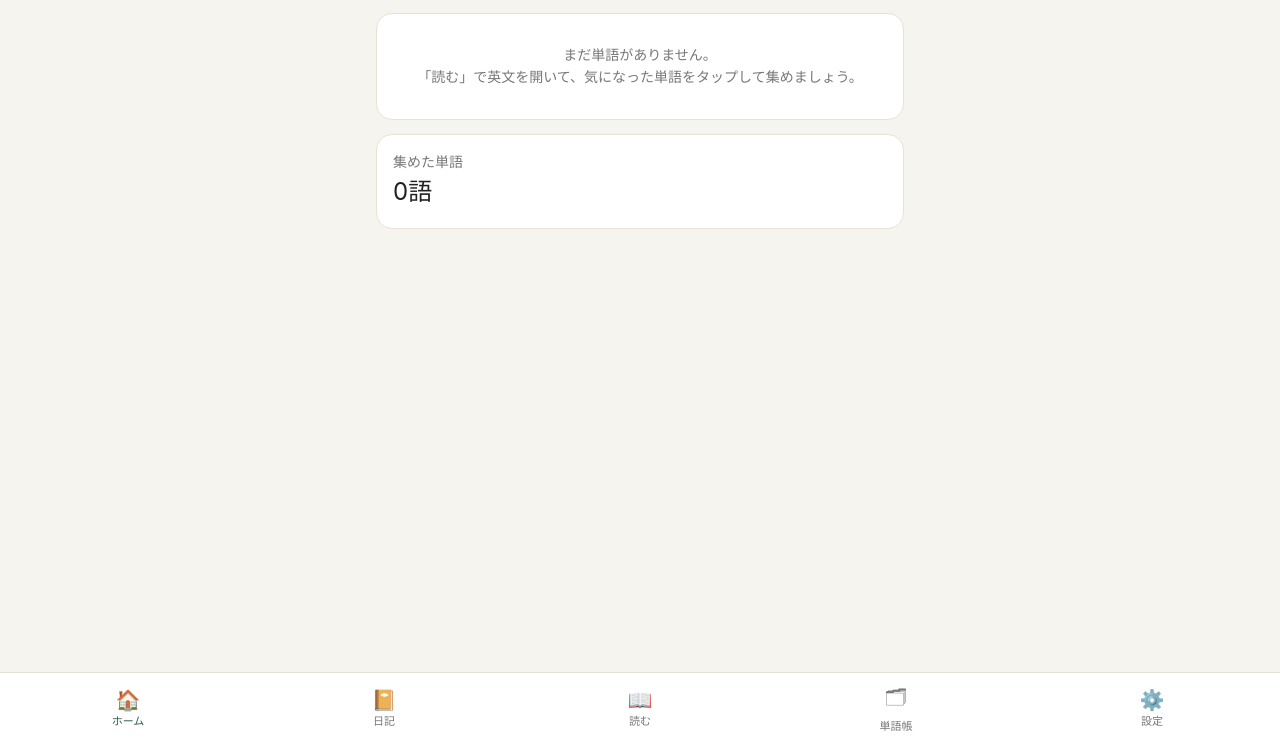
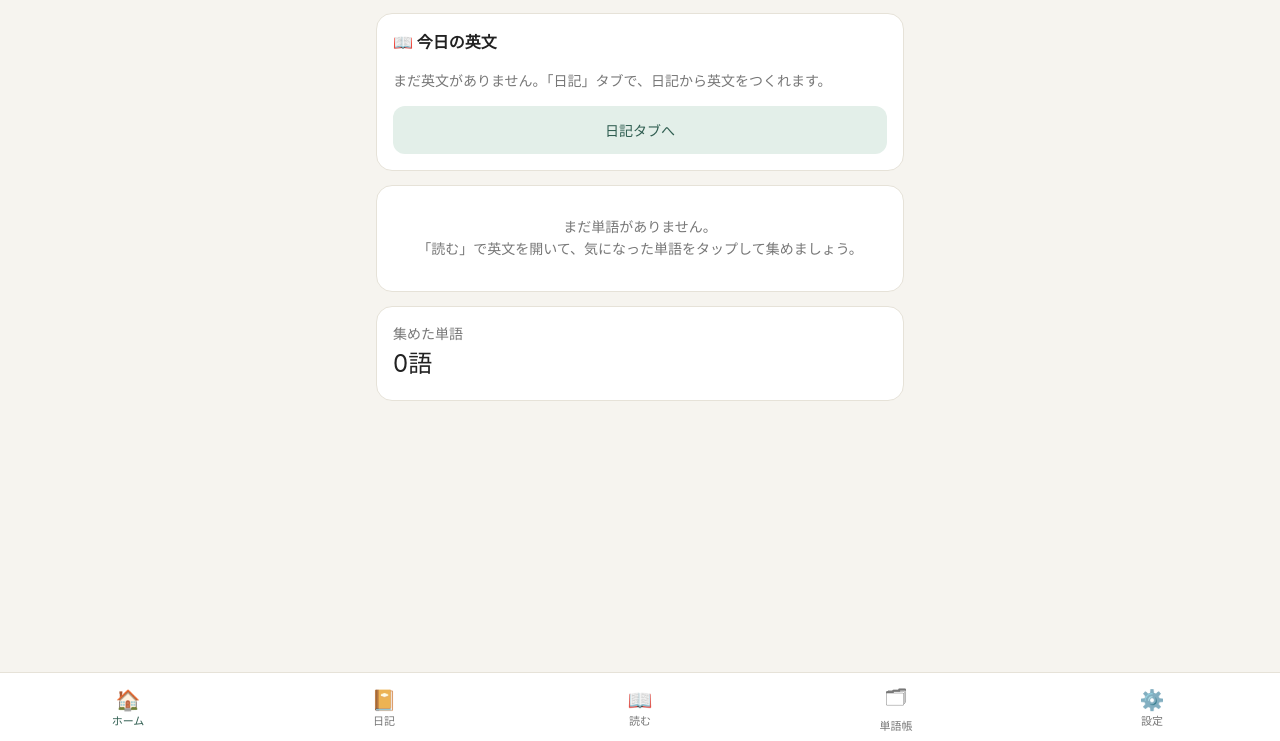
Before and after one commit to shogoa68-cmyk/eigo-nikki, a plain HTML site: page index.html in a window 1280 px wide. Shown: the part 59-800 px from the top of the page. Drawn offline with Linux system fonts and the light colour scheme.

Commit message:
ホーム画面に「今日の英文」を追加 (#7)
- いちばん新しい英文をホームの上部に表示（今日／昨日／最新（月/日））
- ホームのまま「聴く」「止める」ができる
- 「訳・単語・文法を見る」で読む画面の詳細に移動
- 英文がまだないときは、日記タブへの案内を表示


Claude-Session: https://claude.ai/code/session_01PCJsjv88vGDWwPgehSVNk6

Co-authored-by: Claude <noreply@anthropic.com>

```diff
--- a/index.html
+++ b/index.html
@@ -131,6 +131,17 @@ function render() {
 /* ---------- ホーム ---------- */
 function dueCards() { const now = Date.now(); return S.cards.filter(c => c.due <= now).sort((a, b) => a.due - b.due); }
 function remaining() { return Math.max(0, S.settings.cap - S.daily.done); }
+// ホームの「今日の英文」：いちばん新しい英文を、ホームのまま読んで・聴ける
+function todayEssayHtml() {
+  const e = S.essays[0];
+  if (!e) return `<div class="card"><b>📖 今日の英文</b><p class="sub">まだ英文がありません。「日記」タブで、日記から英文をつくれます。</p><button class="btn sub" onclick="go('diary')">日記タブへ</button></div>`;
+  const day = new Date(e.createdAt), same = x => day.toLocaleDateString('sv-SE') === x.toLocaleDateString('sv-SE');
+  const label = same(new Date()) ? '今日' : same(new Date(Date.now() - 864e5)) ? '昨日' : '最新（' + (day.getMonth() + 1) + '/' + day.getDate() + '）';
+  return `<div class="card"><div style="display:flex;justify-content:space-between;align-items:baseline;gap:8px"><b>📖 ${label}の英文</b><span class="sub" style="text-align:right">${esc(e.title || '')}</span></div>
+    <div class="read" style="font-size:17px;line-height:1.9;margin-top:10px">${esc(e.text).replace(/\n/g, '<br>')}</div>
+    <div class="row" style="margin-top:12px"><button class="btn" onclick="speak(S.essays[0].text)">▶ 聴く</button><button class="btn ghost" onclick="speechSynthesis.cancel()">■ 止める</button></div>
+    <button class="btn sub" style="margin-top:8px" onclick="speechSynthesis.cancel();tab='read';session=null;openEssay(S.essays[0].id)">訳・単語・文法を見る</button></div>`;
+}
 function vHome() {
   if (session) return vReview();
   const n = Math.min(dueCards().length, remaining());
@@ -139,7 +150,7 @@ function vHome() {
   else if (n > 0) body = `<div class="big">${n}語</div><p class="center sub">今日のおさらい</p><button class="btn" onclick="startReview()">はじめる</button>`;
   else body = `<div class="big">✓</div><p class="center">今日はおしまい。おつかれさま！</p>
     <button class="btn ghost" onclick="S.daily.done=Math.max(0,S.daily.done-5);save();render()" ${dueCards().length ? '' : 'disabled'}>もう少しやる（+5語）</button>`;
-  $('#app').innerHTML = `<h1>マイ英語</h1>${noticeHtml()}<div class="card">${body}</div>
+  $('#app').innerHTML = `<h1>マイ英語</h1>${noticeHtml()}${todayEssayHtml()}<div class="card">${body}</div>
     <div class="card"><div class="sub">集めた単語</div><div style="font-size:24px">${S.cards.length}語</div></div>`;
 }
 function startReview() {
```
